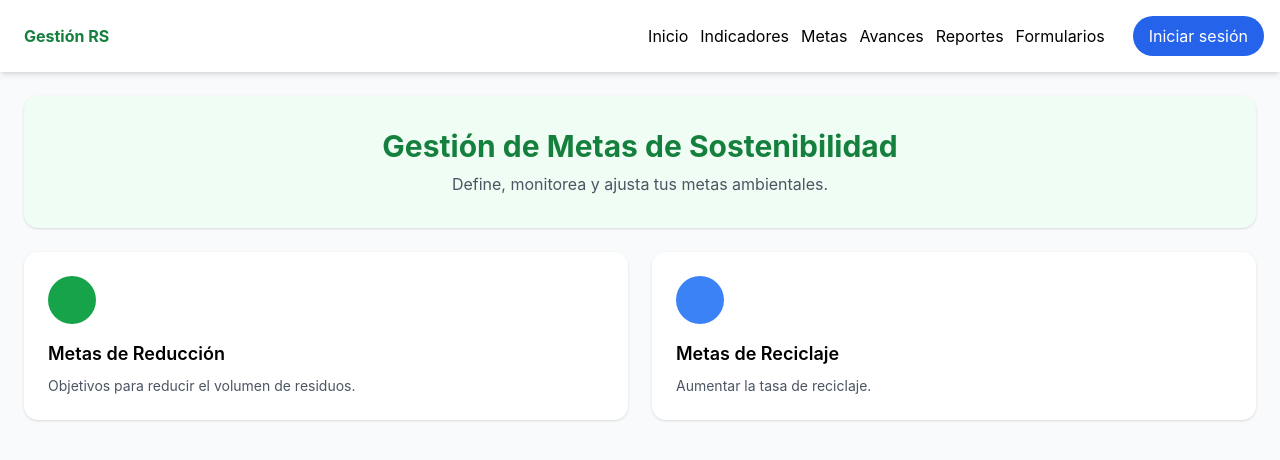
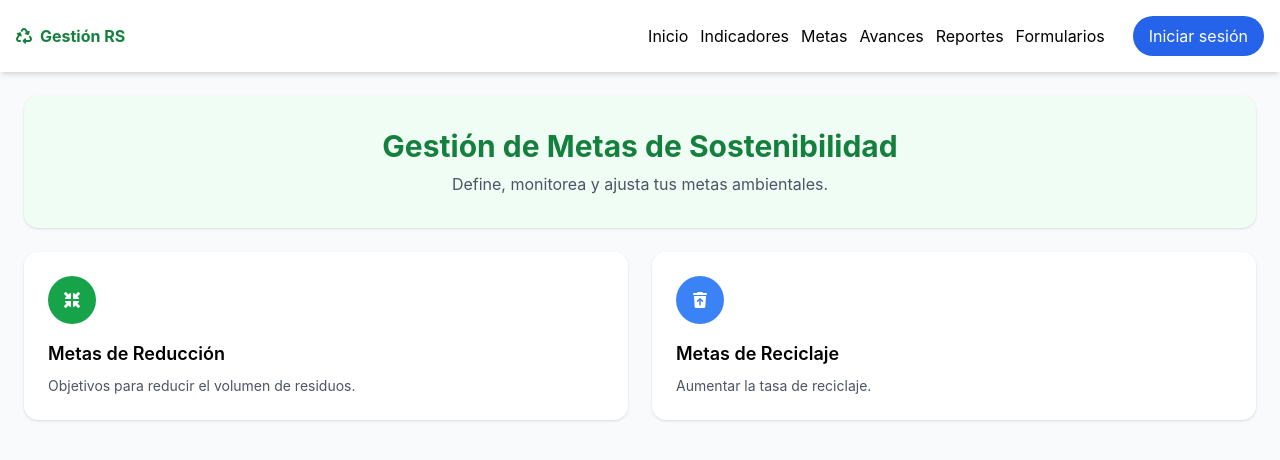
Before and after one commit to Carlostavo/residuos-app, a Next.js app: page /metas in a window 1280 px wide. Shown: the top 460 px of the page. Built offline with nearby package versions, Linux system fonts and the light colour scheme; no server answers.

Commit message:
Update layout.jsx

```diff
--- a/app/layout.jsx
+++ b/app/layout.jsx
@@ -1,6 +1,4 @@
 import './globals.css'
-
-
 import Header from '../components/Header'
 
 export const metadata = {
@@ -11,6 +9,9 @@ export const metadata = {
 export default function RootLayout({ children }) {
   return (
     <html lang="es">
+      <head>
+        <link rel="stylesheet" href="https://cdnjs.cloudflare.com/ajax/libs/font-awesome/6.4.0/css/all.min.css" />
+      </head>
       <body className="bg-gray-50 min-h-screen">
         <Header />
         <main className="p-6">{children}</main>
```
